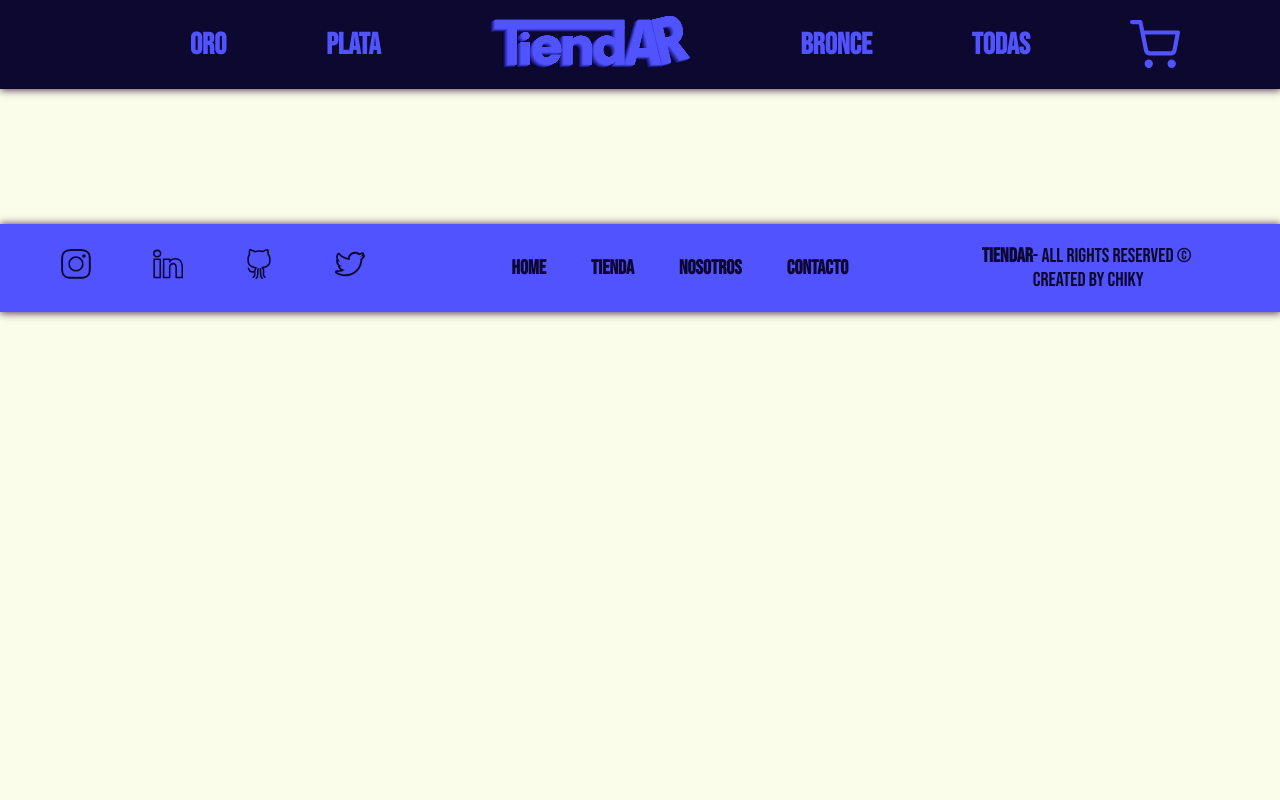
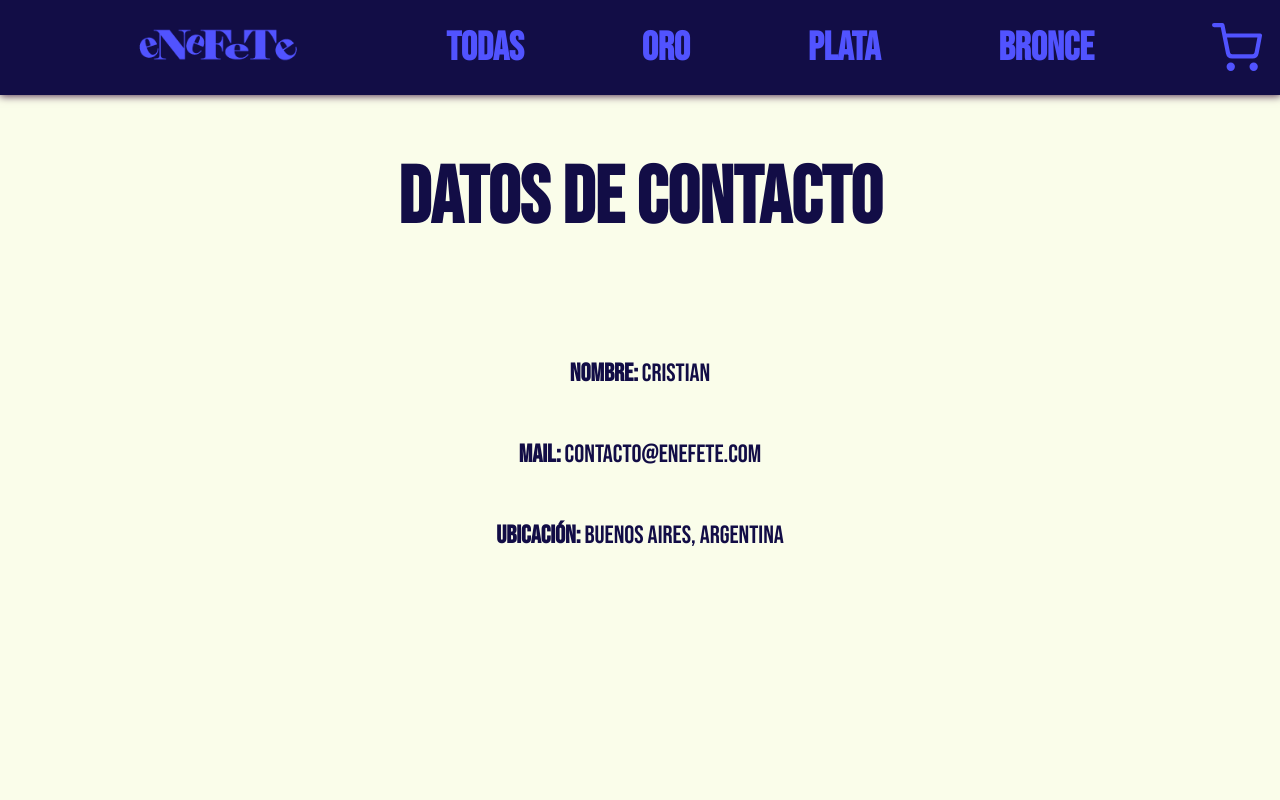
Before and after one commit to chiky222/mi-tienda-web, a React (Create React App) app: page /contact in a window 1280 px wide. Shown: the top 800 px of the page. Built offline with nearby package versions, Linux system fonts and the light colour scheme.

Commit message:
PreEntrega2 Ferrer

```diff
--- a/src/App.css
+++ b/src/App.css
@@ -1,8 +1,8 @@
 @import url('https://fonts.googleapis.com/css2?family=Bebas+Neue&display=swap');
 
 :root{
-  --size-font-text: 20px;
-  --size-font-menu: 30px;
+  --size-font-text: 25px;
+  --size-font-menu: 40px;
   --size-font-ico: 50px;
   --size-font-subtitle: 60px;
   --size-font-title: 80px;
@@ -10,7 +10,7 @@
   --weight-font-big: 700;
   --color-light-grey: #7d677e;
   --color-dark-grey: #4f2c4d;
-  --color-blue: #0c082f;
+  --color-blue: #120d46;
   --color-light-blue: #5153ff;
   --color-beige: #ccc9aa;
   --color-cream: #fafdea;
@@ -42,8 +42,9 @@ body {
 
 .menu-nav{
   display: flex;
-  justify-content: center;
+  justify-content: space-evenly;
   align-items: center;
+  flex: 1;
 }
 
 .menu-nav ul{
@@ -98,7 +99,6 @@ body {
   margin-left: 50px;
 }
 
-
 /* Título y Subtítulo */
 
 .titulo-saludo{
@@ -113,7 +113,7 @@ body {
 
 .subtitulo-pie{
   color: var(--color-blue);
-  font-size: var(--size-font-menu);
+  font-size: var(--size-font-text);
   font-weight: var(--weight-font-medium);
   justify-content: center;
   align-items: center;
@@ -221,6 +221,7 @@ body {
   padding-top: -20px;
   padding-bottom: 20px;
   width: 175px;
+  font-size: var(--size-font-text);
 }
 
 article .visor{
@@ -249,14 +250,29 @@ article .visor button{
   display: inline-block;
   margin-left: 100px;
   height: 500px;
+  width: 25%;
   color: var(--color-dark-grey);
+}
+
+.boton-detalle{
+  font-size: var(--size-font-text);
+  font-weight: var(--weight-font-big);
+  color: var(--color-light-blue);
+  margin-top: -20px;
+}
+
+.boton-detalle:hover{
+  color: var(--color-pink);
 }
 
 
 /* Footer */
 footer{
   display: flex;
-  margin-top: 135px;
+  position: relative;
+  bottom: 0;
+  width: 100%;
+  height: 100px;
 }
 
 .navbar-footer{
@@ -318,7 +334,7 @@ footer{
   border-radius: 60px;
   background-color: var(--color-light-blue);
   box-shadow: 0px 0px 8px 0.5px var(--color-dark-grey);
-  max-width: 600px;
+  max-width: 700px;
 }
 
 .detail .visor{
@@ -335,6 +351,33 @@ footer{
 }
 
 
+/* Contacto Datos */
+
+.contacto-datos{
+  font-size: var(--size-font-text);
+  margin: 0 auto 300px;
+  display: flex;
+  flex-direction: column;
+  flex: 1;
+  justify-content: center;
+  align-items: center;
+}
+
+
+/* Cart */
+
+.cart-container h3 {
+  display: flex;
+  justify-content: center;
+  margin-top: -40px;
+  margin-bottom: 60px;
+}
+
+.cart-items{
+  margin-bottom: 120px;
+  display: flex;
+  flex-direction: column;
+}
 
 
 
--- a/src/App.js
+++ b/src/App.js
@@ -5,6 +5,7 @@ import ItemListContainer from './components/ItemListContainer';
 import NavBar from './components/NavBar';
 import Cart from './components/Cart';
 import {BrowserRouter, Routes, Route} from 'react-router-dom';
+import Contact from './components/Contact';
 
 function App() {
   return (
@@ -12,10 +13,11 @@ function App() {
       <BrowserRouter>
         <NavBar />
         <Routes>
-          <Route path='/' element={ <ItemListContainer titulo='Cuadros de Messi' />}/>
-          <Route path='/category/:categoryName' element={ <ItemListContainer />}/>
+          <Route path='/' element={ <ItemListContainer titulo='Colección NFT de Messi Hollywood' />}/>
+          <Route path='/category/:categoryName' element={ <ItemListContainer titulo='Colección NFT de Messi Hollywood' />}/>
           <Route path='/detail/:idProd' element={ <ItemDetailContainer />}/>
           <Route path='/cart' element={ <Cart /> }/>
+          <Route path='/contact' element={ <Contact /> }/>
         </Routes>
         <Footer />
       </BrowserRouter>
--- a/src/Mock/Productos.js
+++ b/src/Mock/Productos.js
@@ -2,7 +2,7 @@ const productos = [
     {
         id: 0,
         title: 'Thanos Messi',
-        description: 'Cuadro de Lionel Messi como Thanos.',
+        description: 'NFT de Lionel Messi como Thanos.',
         price: 3000,
         stock: 17,
         category: 'Oro',
@@ -11,7 +11,7 @@ const productos = [
     {
         id: 1,
         title: 'Starwars Messi',
-        description: 'Cuadro de Lionel Messi en Starwars.',
+        description: 'NFT de Lionel Messi en Starwars.',
         price: 2000,
         stock: 20,
         category: 'Plata',
@@ -20,7 +20,7 @@ const productos = [
     {
         id: 2,
         title: 'Stark Messi',
-        description: 'Cuadro de Lionel Messi como Eddard Stark.',
+        description: 'NFT de Lionel Messi como Eddard Stark.',
         price: 2000,
         stock: 10,
         category: 'Plata',
@@ -29,7 +29,7 @@ const productos = [
     {
         id: 3,
         title: 'Snow Messi',
-        description: 'Cuadro de Lionel Messi como Jon Snow.',
+        description: 'NFT de Lionel Messi como Jon Snow.',
         price: 3000,
         stock: 5,
         category: 'Oro',
@@ -38,7 +38,7 @@ const productos = [
     {
         id: 4,
         title: 'Lannister Messi',
-        description: 'Cuadro de Lionel Messi como Jaime Lannister.',
+        description: 'NFT de Lionel Messi como Jaime Lannister.',
         price: 2000,
         stock: 11,
         category: 'Plata',
@@ -47,7 +47,7 @@ const productos = [
     {
         id: 5,
         title: 'King Messi',
-        description: 'Cuadro de Lionel Messi como El Rey.',
+        description: 'NFT de Lionel Messi como El Rey.',
         price: 3000,
         stock: 3,
         category: 'Oro',
@@ -56,7 +56,7 @@ const productos = [
     {
         id: 6,
         title: 'Jedi Messi',
-        description: 'Cuadro de Lionel Messi como Jedi en Starwars.',
+        description: 'NFT de Lionel Messi como Jedi en Starwars.',
         price: 2000,
         stock: 20,
         category: 'Plata',
@@ -65,7 +65,7 @@ const productos = [
     {
         id: 7,
         title: 'Hulk Messi',
-        description: 'Cuadro de Lionel Messi como Hulk.',
+        description: 'NFT de Lionel Messi como Hulk.',
         price: 1500,
         stock: 10,
         category: 'Bronce',
@@ -74,7 +74,7 @@ const productos = [
     {
         id: 8,
         title: 'Gladiator Messi',
-        description: 'Cuadro de Lionel Messi como un Gladiador.',
+        description: 'NFT de Lionel Messi como un Gladiador.',
         price: 2000,
         stock: 8,
         category: 'Plata',
@@ -83,7 +83,7 @@ const productos = [
     {
         id: 9,
         title: 'Barcelona Warrior Messi',
-        description: 'Cuadro de Lionel Messi como caballero del Barcelona.',
+        description: 'NFT de Lionel Messi como caballero del Barcelona.',
         price: 1500,
         stock: 1,
         category: 'Bronce',
@@ -92,7 +92,7 @@ const productos = [
     {
         id: 10,
         title: 'Negan Messi',
-        description: 'Cuadro de Lionel Messi como Negan en The Walking Dead.',
+        description: 'NFT de Lionel Messi como Negan en The Walking Dead.',
         price: 3000,
         stock: 11,
         category: 'Oro',
@@ -101,7 +101,7 @@ const productos = [
     {
         id: 11,
         title: 'Cold Prince Messi',
-        description: 'Cuadro de Lionel Messi como un Príncipe.',
+        description: 'NFT de Lionel Messi como un Príncipe.',
         price: 1500,
         stock: 4,
         category: 'Bronce',
@@ -110,7 +110,7 @@ const productos = [
     {
         id: 12,
         title: 'Lion Warrior Messi',
-        description: 'Cuadro de Lionel Messi como guardia de la casa Lannister.',
+        description: 'NFT de Lionel Messi como guardia de la casa Lannister.',
         price: 1500,
         stock: 6,
         category: 'Bronce',
--- a/src/components/Cart.jsx
+++ b/src/components/Cart.jsx
@@ -1,10 +1,20 @@
 import React from 'react';
+import productos from '../Mock/Productos';
+import Item from './Item';
 
 const Cart = () => {
   return (
-    <div>
-        <h2>Cart</h2>
-    </div>
+    <>
+      <div className='cart-container' >
+          <h2 className='titulo-saludo' >Cart</h2>
+          <h3 className= 'text-description' >Detalle de los productos en el Carrito:</h3>
+      </div>
+      <div className='cart-items' >
+          <Item producto={productos[0]}></Item>
+          <Item producto={productos[1]}></Item>
+          <Item producto={productos[6]}></Item>
+      </div>
+    </>
   )
 };
 
--- /dev/null
+++ b/src/components/Contact.jsx
@@ -0,0 +1,17 @@
+import React from 'react';
+
+const Contact = () => {
+  return (
+    <div>
+        <h1 className='titulo-saludo' >Datos de Contacto</h1>
+        <div className='contacto-datos' >
+            <br></br>
+            <p><b>Nombre:</b> Cristian</p>
+            <p><b>Mail:</b> contacto@eNeFeTe.com</p>
+            <p><b>Ubicación:</b> Buenos Aires, Argentina</p>
+        </div>
+    </div>
+  );
+};
+
+export default Contact;
--- a/src/components/Footer.jsx
+++ b/src/components/Footer.jsx
@@ -1,5 +1,6 @@
 import React from 'react';
 import {SlSocialInstagram, SlSocialLinkedin, SlSocialGithub, SlSocialTwitter} from 'react-icons/sl';
+import { NavLink } from 'react-router-dom';
 
 const Footer = () => {
   return (
@@ -11,13 +12,12 @@ const Footer = () => {
         <a href='https://twitter.com/ChikyF22'><SlSocialTwitter /></a>
       </div>
       <ul>
-        <li><a href='#'>Home</a></li>
-        <li><a href='#'>Tienda</a></li>
-        <li><a href='#'>Nosotros</a></li>
-        <li><a href='#'>Contacto</a></li>
+        <NavLink to='/' ><li>Home</li></NavLink>
+        <a href='https://opensea.io/es/collection/messi-hollywood'>Opensea</a>
+        <NavLink to='/contact' ><li>Contacto</li></NavLink>
       </ul>
       <p>
-        <b>TiendAR</b> - All Rights Reserved ©<br></br>Created by Chiky
+        <b>eNeFeTe</b> - All Rights Reserved ©<br></br>Created by Chiky
       </p>
     </footer>
   )
--- a/src/components/Item.jsx
+++ b/src/components/Item.jsx
@@ -9,7 +9,7 @@ const Item = ({producto}) => {
             <h2>{producto.title}</h2>
             <p className='text-description' >{producto.description}</p>
             <h3>$ {producto.price}</h3>
-            <Link to={`/detail/${producto.id}`}>Ver Detalle</Link>
+            <Link className='boton-detalle' to={`/detail/${producto.id}`}>Ver Detalle</Link>
         </article>
     </div>
   )
--- a/src/components/ItemListContainer.jsx
+++ b/src/components/ItemListContainer.jsx
@@ -33,7 +33,7 @@ const ItemListContainer = ({titulo}) => {
   return (
     <>
         <h1 className='titulo-saludo'>{titulo}</h1>
-        <h4 className='subtitulo-pie'>LLevate uno de los cuadros de Edición Limitada de Lionel Messi, de imágenes generadas con Inteligencia Artificial.<br></br>Para crearlas se utilizaron tecnologías como Stable Diffusion y OpenAi Dall-E 2.<br></br><br></br></h4>
+        <h4 className='subtitulo-pie'>LLevate uno de los NFT Edición Limitada de Lionel Messi, de imágenes generadas con Inteligencia Artificial.<br></br>Para crearlas se utilizaron tecnologías como Stable Diffusion y OpenAi Dall-E 2.<br></br><br></br></h4>
         <ItemList items={items} />
     </>
   )
--- a/src/components/NavBar.jsx
+++ b/src/components/NavBar.jsx
@@ -10,11 +10,11 @@ const NavBar = () => {
             <nav className='nav-header'>
                 <a className='hamb-ico' ><GiHamburgerMenu /></a>
                 <ul className='menu-nav hide'>
+                    <NavLink className="links" to="/" ><img className='img-menu' src='TiendAR.png' alt='logo'></img></NavLink>
+                    <li className='item-menu'><NavLink className="links" to="/">Todas</NavLink></li>
                     <li className='item-menu'><NavLink className="links" to="/category/Oro">Oro</NavLink></li>
                     <li className='item-menu'><NavLink className="links" to="/category/Plata">Plata</NavLink></li>
-                    <NavLink className="links" to="/" ><img className='img-menu' src='tiendAR.svg' alt='logo'></img></NavLink>
                     <li className='item-menu'><NavLink className="links" to="/category/Bronce">Bronce</NavLink></li>
-                    <li className='item-menu'><NavLink className="links" to="/">Todas</NavLink></li>
                     <NavLink className="links" to="/cart"><CartWidget /></NavLink>
                 </ul>
             </nav>
```
Also changed, not shown: public/TiendAR.png (added), public/TiendAR.svg (deleted).
